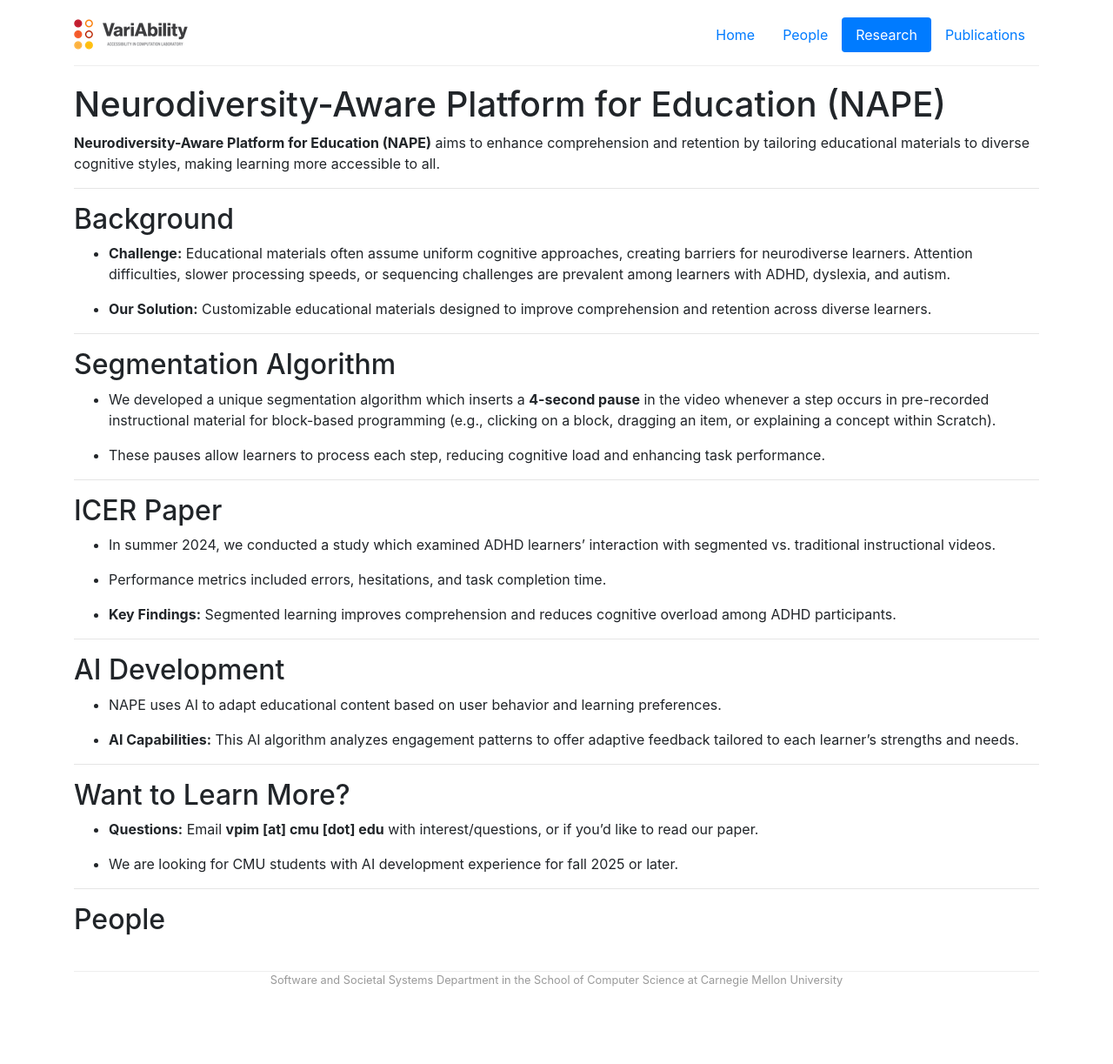
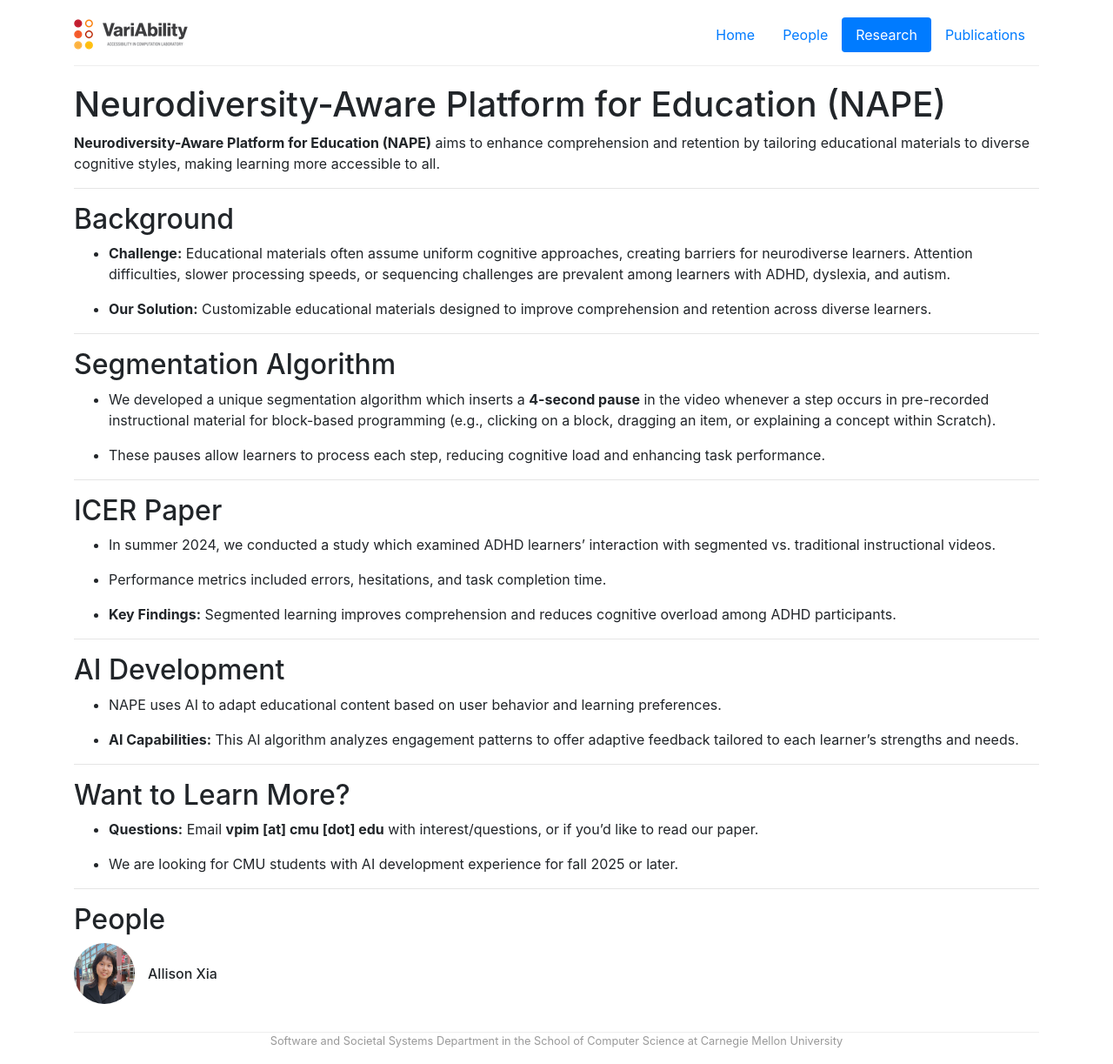
Before and after one commit to cmu-variability/cmu-variability.github.io, a Jekyll site: the page built from _projects/nape.md, in a window 1280 px wide. Shown: the whole page at 87% size. Built offline with Jekyll 4.4.1, drawn with Linux system fonts in a browser that asks for light colours; before the commit the page ends 1153 px from its top, so only the background shows below that.

Commit message:
Added Allison Xia.

```diff
--- a/_data/people.yml
+++ b/_data/people.yml
@@ -337,6 +337,10 @@ ugrad-jiayang-shi:
     display_name: Jiayang (Jasmine) Shi
     role: ugrad
 
+ugrad-allison-xia:
+    display_name: Allison Xia
+    role: ugrad
+    image: /img/people/allison-xia.jpg
 
 ugrad-akeil-smith:
     display_name: Akeil Smith
--- a/_projects/nape.md
+++ b/_projects/nape.md
@@ -5,6 +5,7 @@ description: |
   The NAPE project aims to improve the accessibility of educational materials by adapting them to the cognitive styles of individuals, including those with ADHD, dyslexia, and autism. It seeks to create an inclusive learning environment by removing traditional learning barriers.
 
 people:
+  ugrad-allison-xia
 
 
 layout: project
```
Also changed, not shown: img/people/allison-xia.jpg (added).
